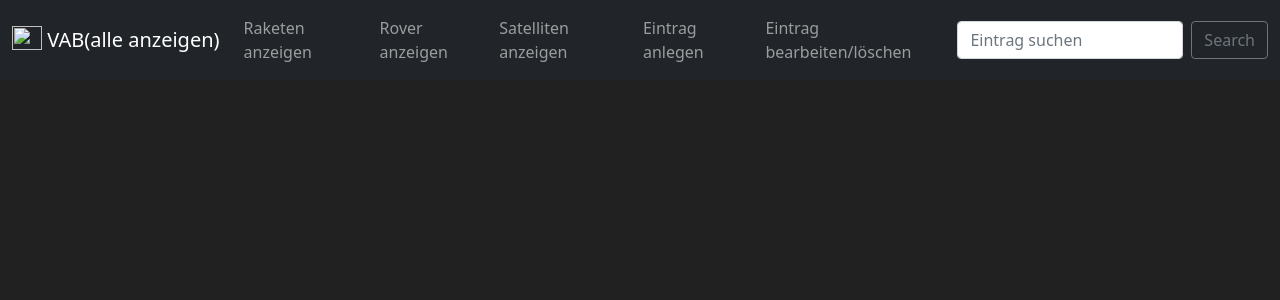
After one commit to InformatikEule/RocketCRUD, a PHP site: page /header.php in a window 1280 px wide. The commit adds this page. Shown: the top 300 px of the page. Run offline with PHP 8.4, Linux system fonts and the light colour scheme.

Commit message:
header included, bugfixes in main

```diff
--- /dev/null
+++ b/header.php
@@ -0,0 +1,45 @@
+<!DOCTYPE html>
+<html lang="de" dir="ltr">
+  <head>
+    <meta charset="utf-8">
+	<link href="https://cdn.jsdelivr.net/npm/bootstrap@5.0.2/dist/css/bootstrap.min.css" rel="stylesheet" integrity="sha384-EVSTQN3/azprG1Anm3QDgpJLIm9Nao0Yz1ztcQTwFspd3yD65VohhpuuCOmLASjC" crossorigin="anonymous">
+	<script src="https://cdn.jsdelivr.net/npm/bootstrap@5.0.2/dist/js/bootstrap.bundle.min.js" integrity="sha384-MrcW6ZMFYlzcLA8Nl+NtUVF0sA7MsXsP1UyJoMp4YLEuNSfAP+JcXn/tWtIaxVXM" crossorigin="anonymous"></script>
+	<link rel="stylesheet" href="css/styles.css"/>
+    <title>Raketen!</title>
+  </head>
+  <body>
+  <nav class="navbar navbar-expand-lg navbar-dark bg-dark">
+	<div class="container-fluid">
+	  <a class="navbar-brand" href="main.php">
+		<img src="" alt="" width="30" height="24" class="d-inline-block align-text-top">
+		VAB(alle anzeigen)
+	  </a>
+	  <button class="navbar-toggler" type="button" data-bs-toggle="collapse" data-bs-target="#navbarSupportedContent" aria-controls="navbarSupportedContent" aria-expanded="false" aria-label="Toggle navigation">
+		<span class="navbar-toggler-icon"></span>
+	  </button>
+	  <div class="collapse navbar-collapse" id="navbarSupportedContent">
+		<ul class="navbar-nav me-auto mb-2 mb-lg-0">
+		  <li class="nav-item">
+			<a class="nav-link" href="raketen.php">Raketen anzeigen</a>
+		  </li>
+          <li class="nav-item">
+			<a class="nav-link" href="rover.php">Rover anzeigen</a>
+		  </li>
+          <li class="nav-item">
+			<a class="nav-link" href="probes.php">Satelliten anzeigen</a>
+		  </li>
+          <li class="nav-item">
+            <a class="nav-link" href="INSERTpage.php">Eintrag anlegen</a>
+		  </li>
+		  <li class="nav-item">
+			<a class="nav-link" href="UPDATEpage.php">Eintrag bearbeiten/löschen</a>
+		  </li>
+		</ul>
+      <form class="d-flex" action="search.php" method="POST">
+        <input class="form-control me-2" type="text" name="btnkeyword" placeholder="Eintrag suchen" aria-label="Search">
+        <button class="btn btn-outline-secondary" name="searchb" type="submit">Search</button>
+      </form>
+	  </div>
+	</div>
+  </nav>
+<br>
--- a/main.php
+++ b/main.php
@@ -57,7 +57,7 @@ if(isset($_POST['btnsound'])){
 			  <h5 class="card-title text-secondary text-center fs-5 m-0 p-0">Erstflug:</h5>
 			  <p class="card-text fs-6 m-1 p-0 text-center"><?php echo $rakete['FIRSTFLIGHT']; ?></p>
 			  <h5 class="card-title text-secondary text-center fs-5 m-0 p-0">Bild:</h5>
-			  <p class="card-text fs-6 m-1 p-0 text-center"><?php echo $rakete['BILD'] . "  "; ?><a href="mail.php"><input class="btn btn-secondary btn-sm m-0 p-0" type="submit" name="btnmail" value="Mail senden"></a></p>
+			  <p class="card-text fs-6 m-1 p-0 text-center"><?php echo $rakete['BILD'] . "  "; ?></p>
 			  <h5 class="card-title text-secondary text-center fs-5 m-0 p-0">Tags:</h5>
 			  <p class="card-text fs-6 m-1 p-0 text-center"><?php echo $rakete['TAGS']; ?></p>
 			  <h5 class="card-title text-secondary text-center fs-5 m-0 p-0">Priorität:</h5>
--- a/mySQL.php
+++ b/mySQL.php
@@ -1,11 +1,7 @@
 <?php
-//TODO verbindung zu der DB auf einem NAS herstellen
 $host = "localhost";
-//name der DB hier ändern falls gewünscht:
 $name = "test";
-//root ist der standard-user für mariaDB. solltet ihr mit selbstangelegten nutzern arbeiten muss hier der Nutername hin:
 $user = "root";
-//wer hätte das gedacht, hier muss das PW rein:
 $passwort = "";
 
 
```
Also changed, not shown: nbproject/private/private.xml (added, +12 -0 lines).
